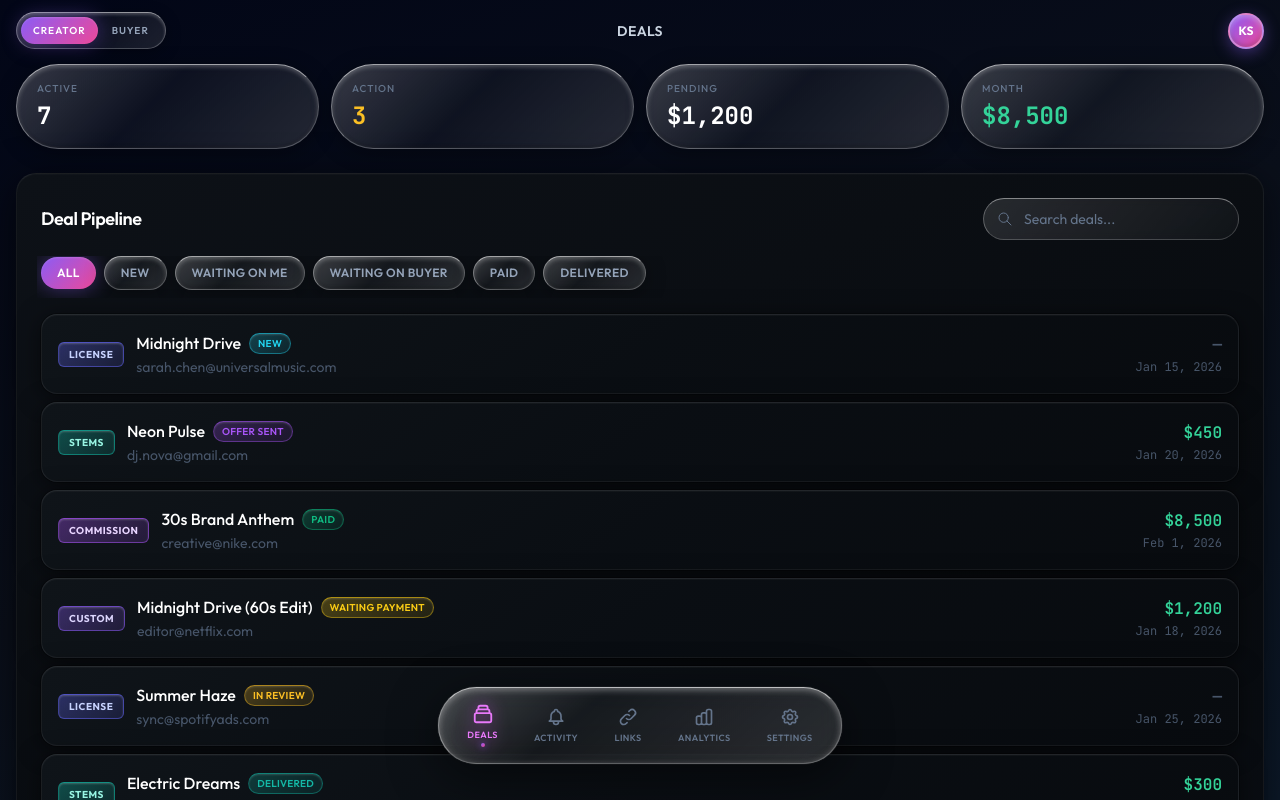
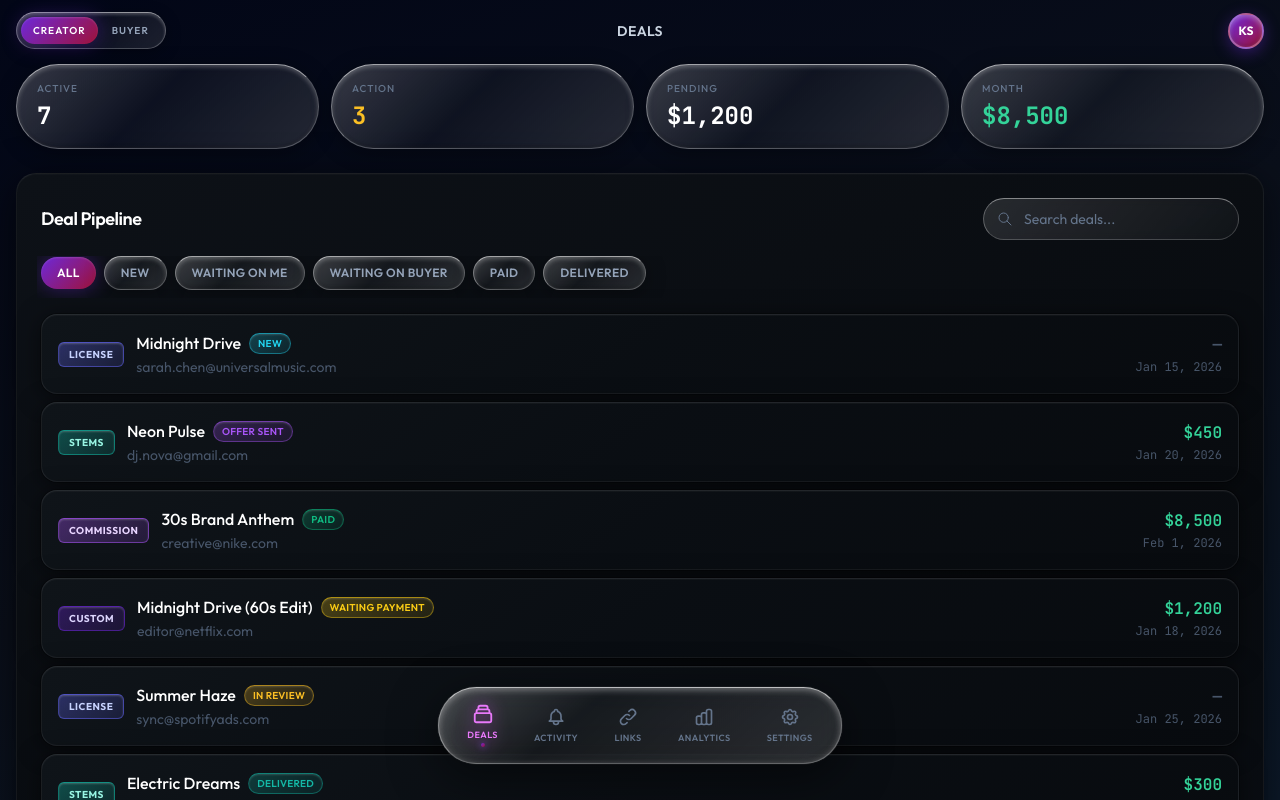
Before and after one commit to dpmr7n27mm-sketch/DealDesk, a React (Vite) app in the folder DealDesk-main/: page / in a window 1280 px wide. Shown: the top 800 px of the page. Built offline with nearby package versions, Linux system fonts and the light colour scheme.

Commit message:
Update gradient colors in index.css

```diff
--- a/DealDesk-main/src/index.css
+++ b/DealDesk-main/src/index.css
@@ -40,11 +40,11 @@ body {
    ======================================== */
 
 .gradient-accent {
-  background: linear-gradient(135deg, #8b5cf6 0%, #ec4899 100%);
+  background: linear-gradient(135deg, #6d28d9 0%, #9f1239 100%);
 }
 
 .gradient-accent-subtle {
-  background: linear-gradient(135deg, rgba(139, 92, 246, 0.3) 0%, rgba(236, 72, 153, 0.3) 100%);
+  background: linear-gradient(135deg, rgba(109, 40, 217, 0.3) 0%, rgba(159, 18, 57, 0.3) 100%);
 }
 
 /* ========================================
@@ -64,11 +64,11 @@ body {
 }
 
 .solid-card:hover {
-  border-color: rgba(139, 92, 246, 0.25);
-  border-top-color: rgba(139, 92, 246, 0.35);
+  border-color: rgba(109, 40, 217, 0.25);
+  border-top-color: rgba(109, 40, 217, 0.35);
   box-shadow:
     0 4px 24px rgba(0, 0, 0, 0.5),
-    0 0 20px rgba(139, 92, 246, 0.1),
+    0 0 20px rgba(109, 40, 217, 0.1),
     inset 0 1px 0 rgba(255, 255, 255, 0.05);
 }
 
@@ -187,13 +187,13 @@ body {
 }
 
 .glass-input:focus {
-  background: linear-gradient(130deg, rgba(139,92,246,0.15) 0%, rgba(255,255,255,0.04) 100%);
-  border-color: rgba(139,92,246,0.5);
-  border-top-color: rgba(139,92,246,0.7);
+  background: linear-gradient(130deg, rgba(109,40,217,0.15) 0%, rgba(255,255,255,0.04) 100%);
+  border-color: rgba(109,40,217,0.5);
+  border-top-color: rgba(109,40,217,0.7);
   outline: none;
   box-shadow:
-    0 0 0 3px rgba(139,92,246,0.15),
-    0 0 30px rgba(139,92,246,0.25),
+    0 0 0 3px rgba(109,40,217,0.15),
+    0 0 30px rgba(109,40,217,0.25),
     inset 0 2px 3px rgba(255,255,255,0.2);
 }
 
@@ -201,10 +201,10 @@ body {
 
 /* Glass avatar */
 .glass-avatar {
-  background: linear-gradient(135deg, #8b5cf6 0%, #ec4899 100%);
+  background: linear-gradient(135deg, #6d28d9 0%, #9f1239 100%);
   border: 2px solid rgba(255,255,255,0.3);
   box-shadow:
-    0 4px 16px rgba(139, 92, 246, 0.4),
+    0 4px 16px rgba(109, 40, 217, 0.4),
     inset 0 2px 4px rgba(255,255,255,0.3),
     inset 0 -2px 4px rgba(0,0,0,0.2);
 }
@@ -215,14 +215,14 @@ body {
 
 .glow-accent {
   box-shadow:
-    0 0 24px rgba(139,92,246,0.6),
-    0 0 48px rgba(236,72,153,0.35),
+    0 0 24px rgba(109,40,217,0.6),
+    0 0 48px rgba(159,18,57,0.35),
     inset 0 1px 2px rgba(255,255,255,0.2);
 }
 
 .glow-accent-subtle {
   box-shadow:
-    0 0 20px rgba(139,92,246,0.4),
+    0 0 20px rgba(109,40,217,0.4),
     inset 0 1px 2px rgba(255,255,255,0.15);
 }
 
@@ -239,7 +239,7 @@ body {
     inset 0 1px 2px rgba(255,255,255,0.15);
 }
 
-.text-glow-accent { text-shadow: 0 0 20px rgba(139,92,246,0.9); }
+.text-glow-accent { text-shadow: 0 0 20px rgba(109,40,217,0.9); }
 .text-glow-emerald { text-shadow: 0 0 20px rgba(16,185,129,0.9); }
 
 /* ========================================
@@ -381,10 +381,10 @@ body {
 }
 
 .type-custom {
-  background: linear-gradient(135deg, rgba(139,92,246,0.35) 0%, rgba(139,92,246,0.15) 100%);
+  background: linear-gradient(135deg, rgba(109,40,217,0.35) 0%, rgba(109,40,217,0.15) 100%);
   color: #ddd6fe;
-  border: 1px solid rgba(139,92,246,0.5);
-  border-top-color: rgba(139,92,246,0.7);
+  border: 1px solid rgba(109,40,217,0.5);
+  border-top-color: rgba(109,40,217,0.7);
   backdrop-filter: blur(4px);
   -webkit-backdrop-filter: blur(4px);
   box-shadow: inset 0 1px 2px rgba(255,255,255,0.2);
```
